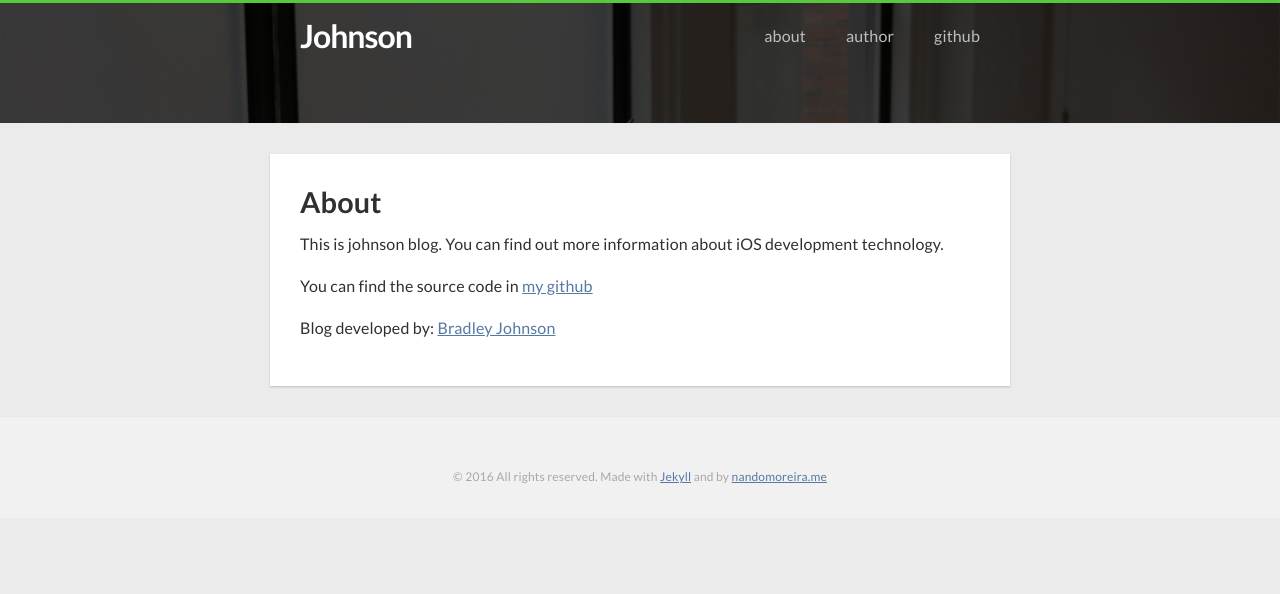
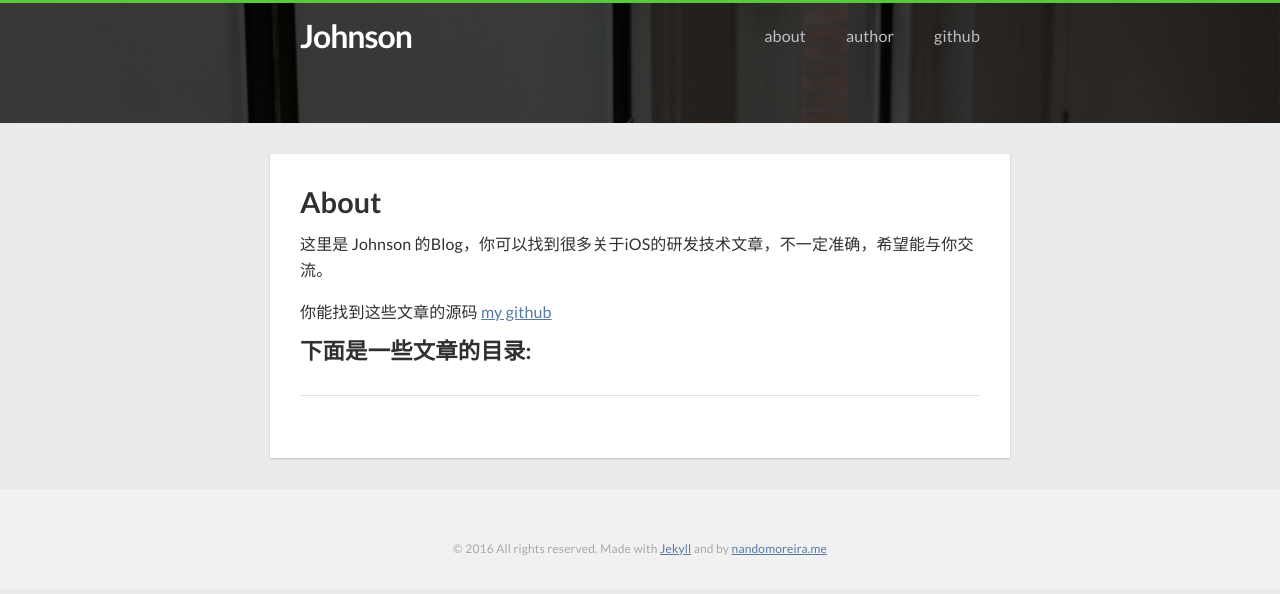
Before and after one commit to zsfbradleyjohnson/zsfbradleyjohnson.github.io, a Jekyll site: the page built from about.md, in a window 1280 px wide. Shown: the top 594 px of the page. Built offline with Jekyll 4.4.1, drawn with Linux system fonts in a browser that asks for light colours; nearby versions of some CDN libraries.

Commit message:
change user info

```diff
--- a/about.md
+++ b/about.md
@@ -5,8 +5,10 @@ permalink: /about/
 slug: about
 ---
 
-This is johnson blog. You can find out more information about iOS development technology.
+这里是 Johnson 的Blog，你可以找到很多关于iOS的研发技术文章，不一定准确，希望能与你交流。
 
-You can find the source code in [my github]({{ site.author.github }})
+你能找到这些文章的源码 [my github]({{ site.author.github }})
 
-Blog developed by: [{{ site.author.name }}]({{ site.author.url }})
+### 下面是一些文章的目录:
+
+***
```
